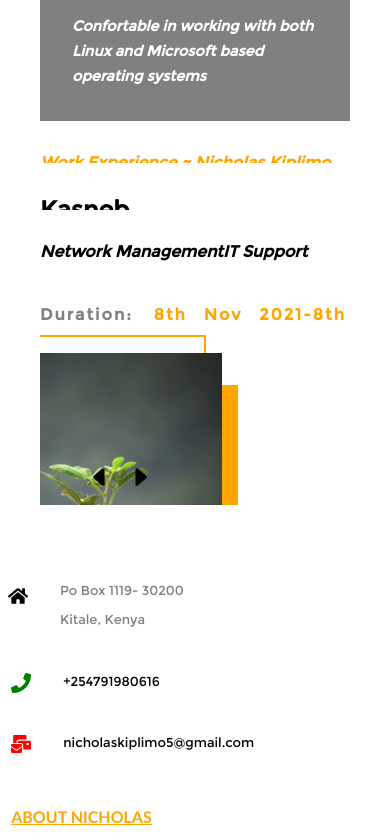
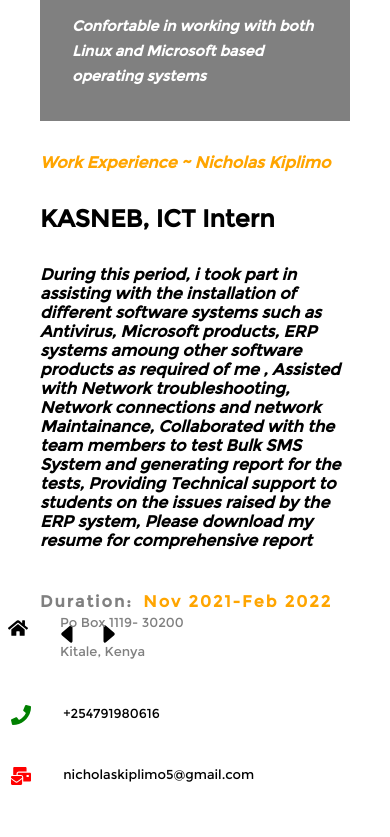
Before and after one commit to developer-home/porfolio_website, a React (Create React App) app: page /skills in a window 390 px wide. Shown: the part 1067-1904 px from the top of the page. Built offline with nearby package versions, Linux system fonts and the light colour scheme.

Commit message:
new release

```diff
--- a/src/Components/Experience/experience.css
+++ b/src/Components/Experience/experience.css
@@ -57,7 +57,8 @@
 }
 
 .exp_c-mainCircle>* {
-    position: absolute;
+    position: relative;
+    width: 100%;
 }
 
 .exp_c-mainCircle>:nth-child(1) {
--- a/src/Data/Data.js
+++ b/src/Data/Data.js
@@ -76,15 +76,36 @@ export const skillData = [
 export const workData = [
   {
     img: img,
-    duration: "8th Nov 2021-8th Feb 2022",
-    institution: "Kasneb",
-    skills: ["Network Management", "IT Support activities", "Software Testing"],
+    duration: "Nov 2021-Feb 2022",
+    institution: "KASNEB, ICT Intern",
+    skills: [
+      "During this period, i took part in assisting with the installation of different software systems such as Antivirus, Microsoft products, ERP systems amoung other software products as required of me ",
+      ", Assisted with Network troubleshooting, Network connections and network Maintainance",
+      ", Collaborated with the team members to test Bulk SMS System and generating report for the tests",
+      ", Providing Technical support to students on the issues raised by the ERP system",
+      ", Please download my resume for comprehensive report",
+    ],
   },
   {
     img: img1,
-    duration: "10th Nov 2020-18th Feb 2022",
-    institution: "Kenya Accouts",
-    skills: ["Service Charter Received"],
+    duration: "April 2022-Present",
+    institution: "Freelancer, I.C.T",
+    skills: [
+      "Providing ICT service as contracted by a client",
+      ", Doing web designs with React JS, Learning on how to work with Restful APIs, API intergration with the system such as MPESA Daraja API",
+      ", More coming.....",
+    ],
+  },
+  {
+    img: img,
+    duration: "April 2022-Aug 2022",
+    institution:"JETXIN Company Ltd, Sales and Digital Marketer",
+    skills:[
+      "Was tasked with, Selling products and services to clients using solid arguments",
+      ", Maintaining good customer relations",
+      ", coordinating sales effort with my team member to attain the target set and ",
+      "expedite the resolution of customer problems and complaints to maximize satisfaction."
+    ]
   },
 ];
 
--- a/src/Routes/routeStyle.css
+++ b/src/Routes/routeStyle.css
@@ -277,7 +277,32 @@ p {
     }
 
     .experience {
+        display: flex;
         flex-direction: column;
+    }
+
+    .exp-right {
+        display: flex;
+        margin-top: 2.5rem;
+        margin-left: -2rem;
+        bottom: 1rem;
+        flex-direction: column;
+    }
+
+    .exp-right>img {
+        display: none
+    }
+
+    .exp-right>:nth-child(1) {
+        display: none;
+    }
+
+    .exp-right>:nth-child(2) {
+        display: none;
+    }
+
+    .footer-l {
+        margin-top: 2rem;
     }
 }
 
@@ -415,17 +440,20 @@ p {
     height: auto;
     padding: 2rem;
 }
-.gallery-header{
+
+.gallery-header {
     align-items: center;
     justify-content: center;
 }
-.gallery-header>h2>span{
+
+.gallery-header>h2>span {
     color: orange;
     display: flex;
     font-style: normal;
     text-align: center;
 
 }
+
 .categoty {
     width: 100%;
     display: flex;
@@ -436,35 +464,42 @@ p {
     display: flex;
     gap: 2rem;
 }
-.categoty>ul>li{
+
+.categoty>ul>li {
     margin-top: 20px;
     cursor: pointer;
 }
-.gallery{
+
+.gallery {
     display: grid;
     grid-template-columns: repeat(4, 1fr);
     grid-gap: 40px;
 }
-.image_card{
+
+.image_card {
     width: 100%;
     height: auto;
     border: 10px;
 }
-.image_card>:nth-child(1){
+
+.image_card>:nth-child(1) {
     width: 100%;
     height: auto;
 }
-.image_card:hover{
+
+.image_card:hover {
     background-color: orange;
     cursor: pointer;
     opacity: 100%;
 }
-.desc{
+
+.desc {
     padding: 15px;
     text-align: center;
 }
-@media screen and(max-width: 768px){
-    .gallery{
+
+@media screen and(max-width: 768px) {
+    .gallery {
         display: flex;
         width: 100%;
     }
--- a/src/index.css
+++ b/src/index.css
@@ -14,7 +14,7 @@
 }
 * {
   font-family: 'custom-montserrat-font';
-  overflow-x: hidden;
+
 }
 .s-text {
     color: transparent;
```
Also changed, not shown: src/Routes/Skills.js (+30 -21 lines). Lines whose indentation alone changed are shown as unchanged.
